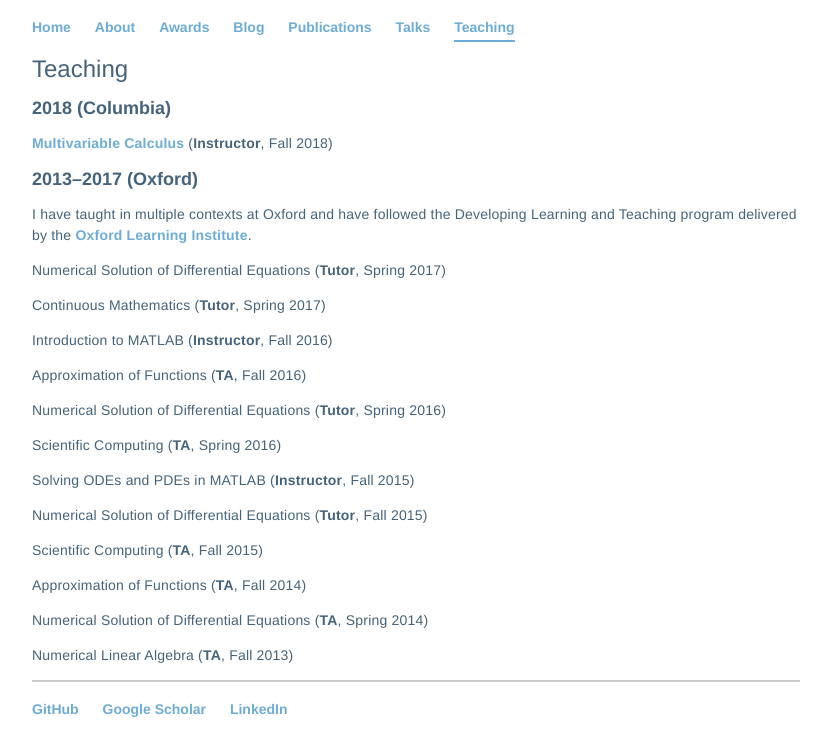
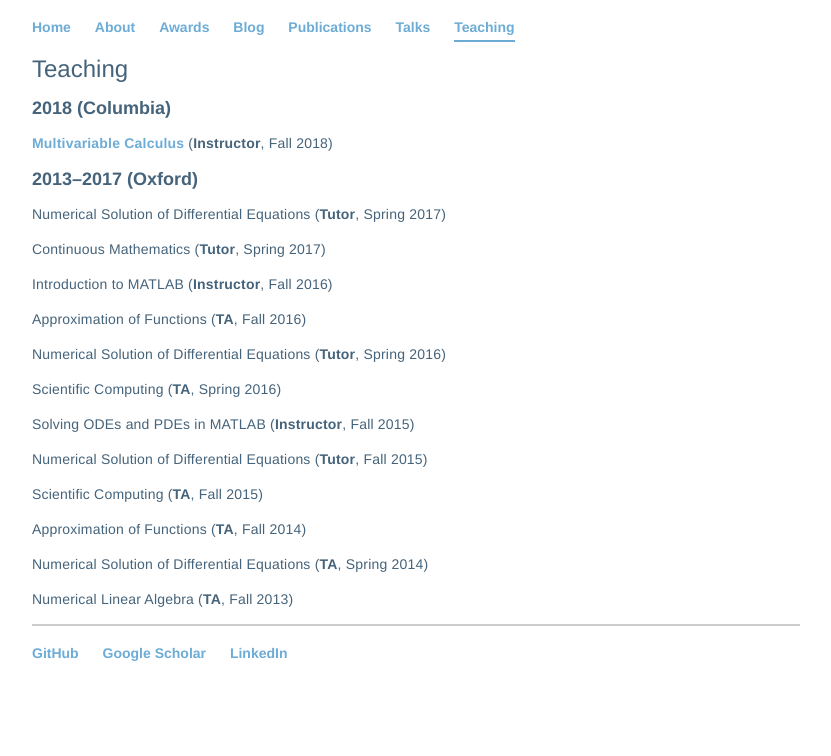
Before and after one commit to Hadrien-Montanelli/Hadrien-Montanelli.github.io, a Jekyll site: the page built from teaching/index.html, in a window 1280 px wide. Shown: the top 756 px of the page, without its empty margins (224-1055 px from the left). Built offline with Jekyll 4.4.1, drawn with Linux system fonts in a browser that asks for light colours.

Commit message:
Update index.html

```diff
--- a/teaching/index.html
+++ b/teaching/index.html
@@ -11,10 +11,7 @@ title: Teaching
 
 	<h2>2013&ndash;2017 (Oxford)</h2>
 
-	<p>I have taught in multiple contexts at Oxford and have followed the Developing Learning and Teaching program delivered by the
-	<a href="http://www.learning.ox.ac.uk">Oxford Learning Institute</a>.<p>
-
-    <p>Numerical Solution of Differential Equations (<b>Tutor</b>, Spring 2017)<p>
+    	<p>Numerical Solution of Differential Equations (<b>Tutor</b>, Spring 2017)<p>
 	<p>Continuous Mathematics (<b>Tutor</b>, Spring 2017)<p>
 	<p>Introduction to MATLAB (<b>Instructor</b>, Fall 2016)<p>
 	<p>Approximation of Functions (<b>TA</b>, Fall 2016)<p>
```
